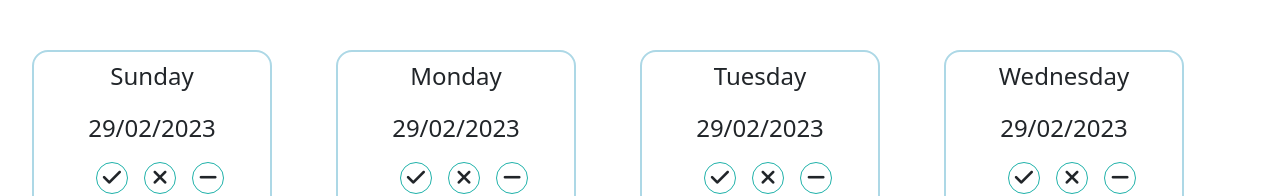
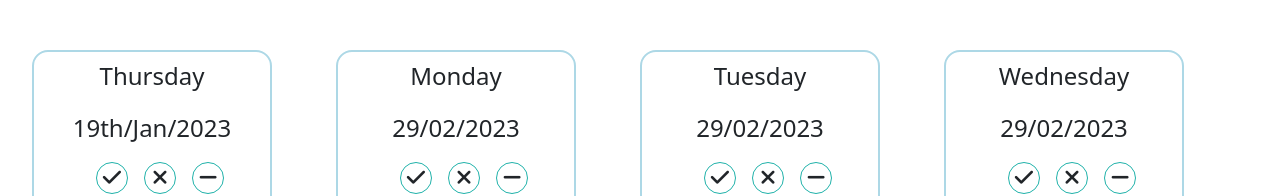
Before and after one commit to prakashdeep2902/habit-tracker, a React (Create React App) app: page /week-details in a window 1280 px wide. Shown: the part 158-354 px from the top of the page. Built offline with nearby package versions, Linux system fonts and the light colour scheme.

Commit message:
comitted

```diff
--- a/package.json
+++ b/package.json
@@ -6,6 +6,7 @@
     "@testing-library/jest-dom": "^5.16.5",
     "@testing-library/react": "^13.4.0",
     "@testing-library/user-event": "^13.5.0",
+    "moment": "^2.29.4",
     "react": "^18.2.0",
     "react-dom": "^18.2.0",
     "react-redux": "^8.0.5",
--- a/src/component/Navbar.js
+++ b/src/component/Navbar.js
@@ -28,7 +28,7 @@ const Navbar = () => {
                     <button style={{ transform: isActive ? 'translateY(4px)' : '', boxShadow: isActive ? "0 5px #666" : "" }} onClick={handelonclick}>+ Add Habits</button>
                 </div>
             </div>
-            <Inputhabit isActive={isActive} setIsActive={setIsActive}  />
+            <Inputhabit isActive={isActive} setIsActive={setIsActive} />
 
         </>
 
--- a/src/component/WeekDetials.js
+++ b/src/component/WeekDetials.js
@@ -1,5 +1,7 @@
+import moment from 'moment/moment'
 import React from 'react'
 import '../App.css'
+
 const WeekDetials = () => {
   return (
     <>
@@ -11,10 +13,10 @@ const WeekDetials = () => {
         </div>
         <div className='all_week_days'>
           <div className='day'>
-            <p>sunday</p>
+            <p>{moment().format("dddd")}</p>
           </div>
           <div className='date'>
-            <p>29/02/2023</p>
+            <p>{moment().format("Do/MMM/YYYY")}</p>
           </div>
           <div className='status'>
             <div className='sign'>
--- a/src/redux/reducers/habitreducers.js
+++ b/src/redux/reducers/habitreducers.js
@@ -9,7 +9,6 @@ const habitreducers = (state = intialdata, action) => {
     switch (action.type) {
         case "ADDHABITE":
             const { id, inputdata } = action.payload
-
             return {
                 ...state,
                 data: [
@@ -23,10 +22,10 @@ const habitreducers = (state = intialdata, action) => {
 
             }
         case "REMOVEHABITE":
-         const newData=state.data.filter((elem)=>elem.id!==action.id)
+            const newData = state.data.filter((elem) => elem.id !== action.id)
             return {
                 ...state,
-                data:newData
+                data: newData
 
             }
 
```
Also changed, not shown: 1 other file (tests, documents, lock files or other folders).
